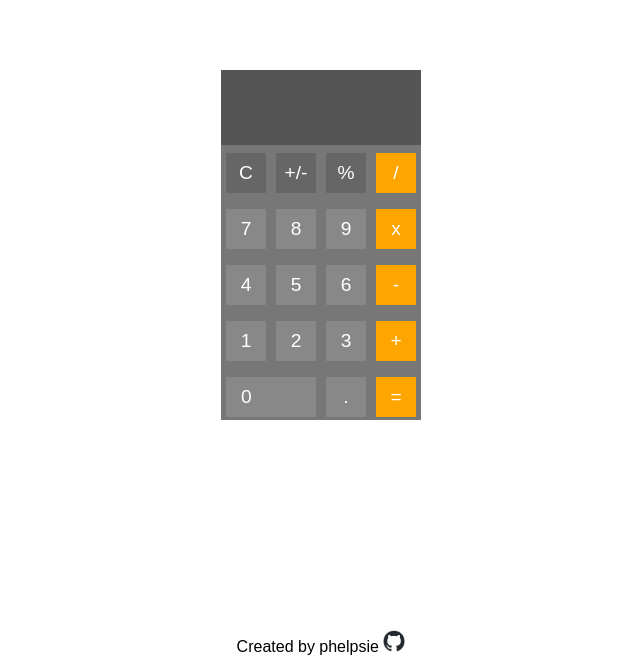
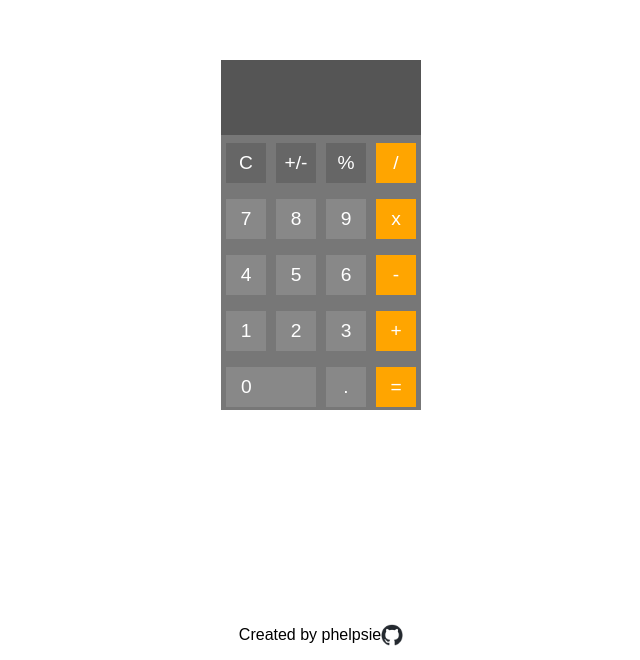
Before and after one commit to phelpsie/Calculator, a plain HTML site: page index.html in a window 1280 px wide. Shown: the part 140-800 px from the top of the page, without its empty margins (319-959 px from the left). Drawn offline with Linux system fonts and the light colour scheme.

Commit message:
Add alt tags where appropriate, center signature

```diff
--- a/index.html
+++ b/index.html
@@ -9,7 +9,7 @@
 </head>
 <body>
     <div class="position-div">
-        <div class="calculator-body">
+        <div class="calculator-body" alt="A calculator aesthetically inspired by Apple's calculator">
             <div class="display">
 
             </div>
@@ -38,7 +38,7 @@
     </div>
     <footer>
         <div class="signature">
-            <a href="https://github.com/phelpsie" alt="Link to phelpsie's github profile">Created by phelpsie <img src="github-mark.png"></a>
+            <a href="https://github.com/phelpsie" alt="Link to phelpsie's github profile">Created by phelpsie<img src="github-mark.png"></a>
         </div>
     </footer>
 </body>
--- a/style.css
+++ b/style.css
@@ -91,11 +91,15 @@ button {
 }
 
 footer {
-    text-align: center;
-    height: 30px;
+    display: flex;
+    justify-content: center;
+    align-items: center;
+    height: 50px;
 }
 
 a {
+    display: flex;
+    align-items: center;
     color: black;
     text-decoration: none;
 }
```
